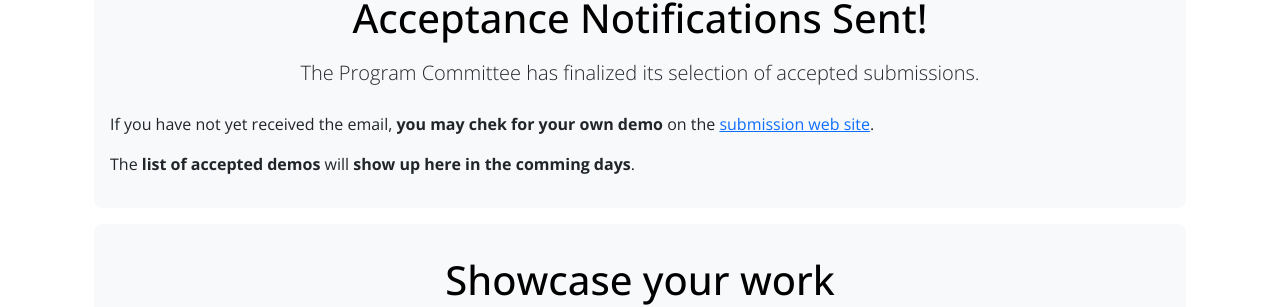
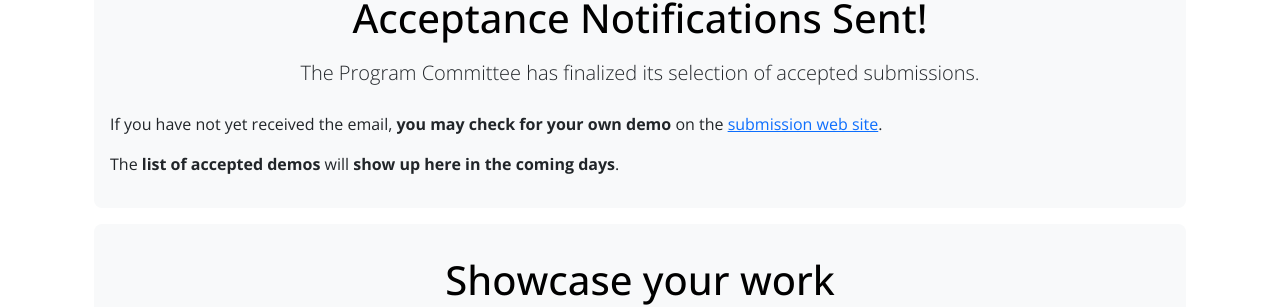
Before and after one commit to riscv-europe/summit-website-development, a Jekyll site: the page built from summit/2026/call-for-demos.md, in a window 1280 px wide and 900 px high, scrolled down 401 px. Shown: the part 147-454 px from the top of the window. Built offline with Jekyll 4.4.1, drawn with Linux system fonts in a browser that asks for light colours.

Commit message:
Fix: typo.

```diff
--- a/summit/2026/call-for-demos.md
+++ b/summit/2026/call-for-demos.md
@@ -12,11 +12,11 @@
 	lead = "The Program Committee has finalized its selection of accepted submissions."
 %}
 
-If you have not yet received the email, **you may chek for your own
+If you have not yet received the email, **you may check for your own
 demo** on the [submission web
 site](https://cfp.riscv-europe.org/eu-summit-2026/login/?next=%2Feu-summit-2026%2Fcfp).
 
-The **list of accepted demos** will **show up here in the comming days**.
+The **list of accepted demos** will **show up here in the coming days**.
 
 {% include jumboboxend.html %}
 
```
